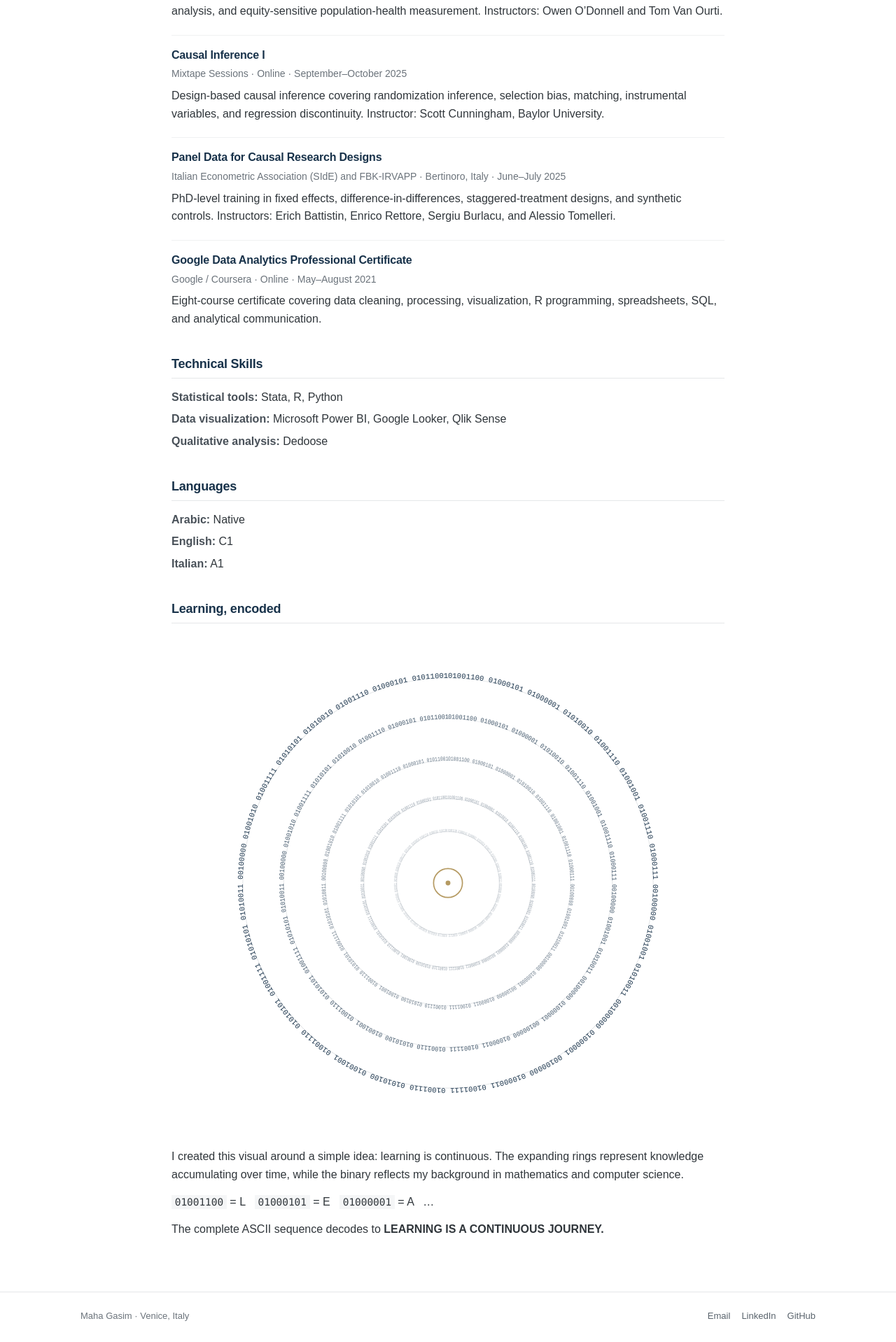
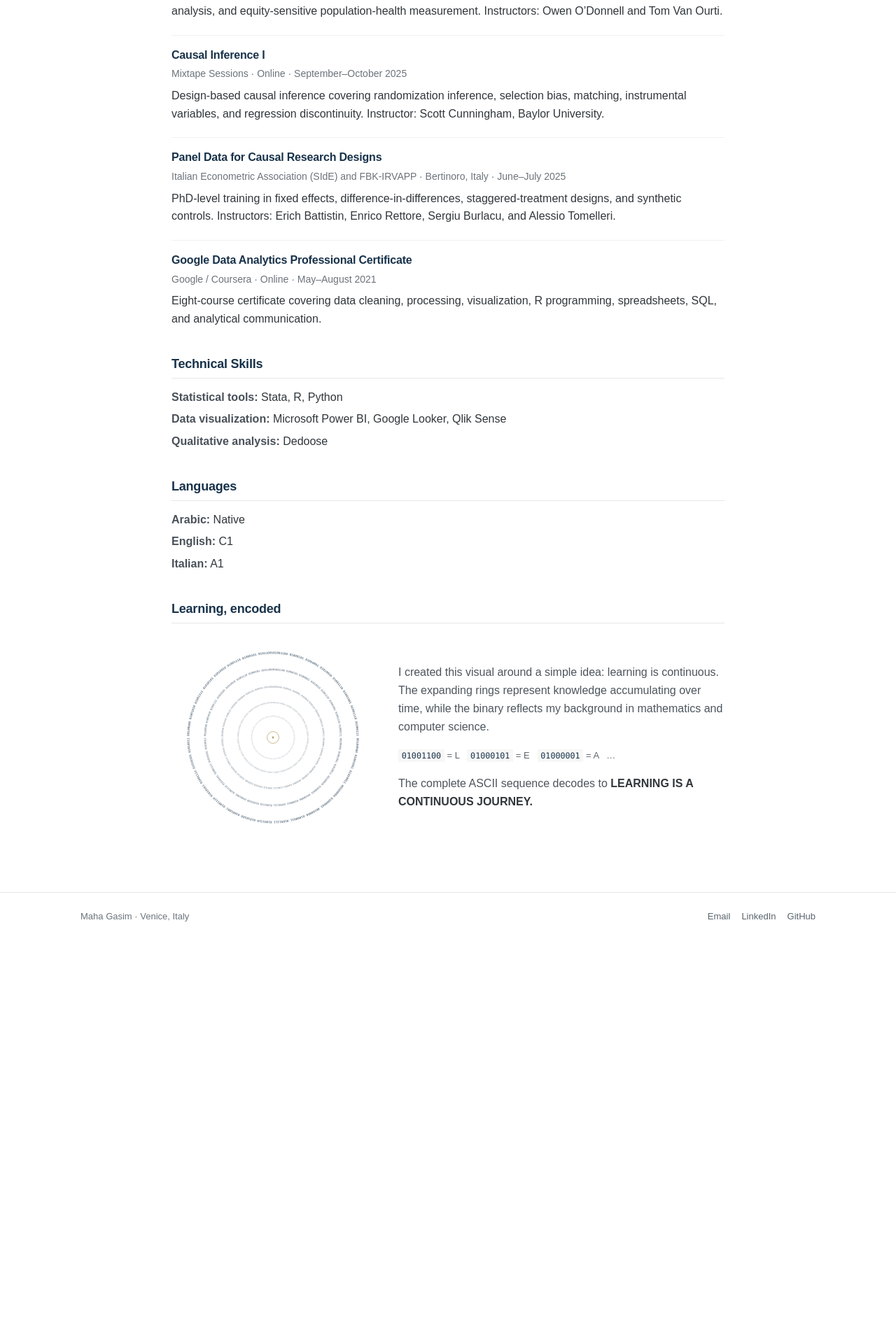
Before and after one commit to mahagasim/mahagasim.github.io, a Jekyll site: the page built from index.md, in a window 1280 px wide. Shown: the part 1061-2979 px from the top of the page at 70% size. Built offline with Jekyll 4.4.1, drawn with Linux system fonts in a browser that asks for light colours; after the commit the page ends 2408 px from its top, so only the background shows below that.

Commit message:
Load learning journey styles

```diff
--- a/_layouts/default.html
+++ b/_layouts/default.html
@@ -7,6 +7,7 @@
   <meta name="description" content="{{ page.description | default: site.description | escape }}">
   <title>{% if page.title and page.title != 'About' %}{{ page.title }} · {% endif %}Maha Gasim</title>
   <link rel="stylesheet" href="{{ '/assets/css/style.css' | relative_url }}">
+  <link rel="stylesheet" href="{{ '/assets/css/learning.css' | relative_url }}">
 </head>
 <body>
   <header class="site-header">
```
